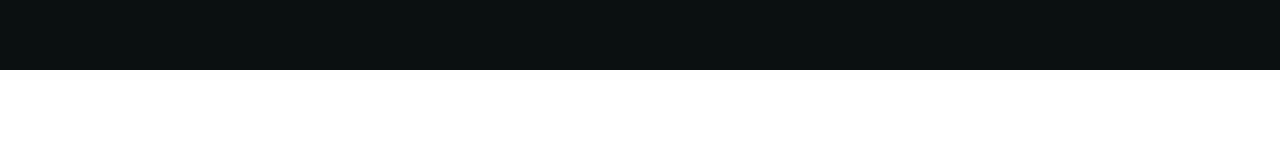
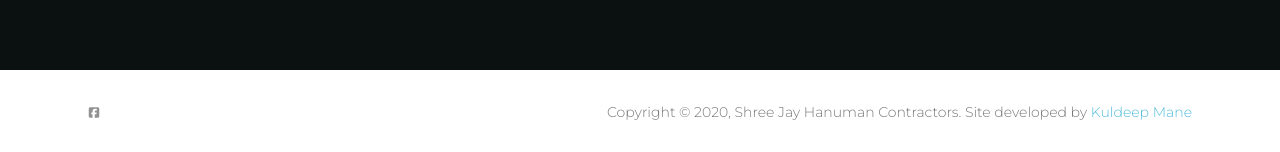
Before and after one commit to ManeKuldeep/shreejayhanumancontractors, an Angular app: page /home in a window 1280 px wide. Shown: the part 3466-3618 px from the top of the page. Before the commit the page ends 3536 px from the top, so only its background shows below. Built offline with nearby package versions, Linux system fonts and the light colour scheme; no server answers; the database is empty.

Commit message:
footer section added

```diff
--- a/src/app/app.component.html
+++ b/src/app/app.component.html
@@ -1,3 +1,3 @@
 <app-navbar></app-navbar>
 <router-outlet></router-outlet>
-<!-- <app-footer *ngIf="removeFooter()"></app-footer> -->
+<app-footer *ngIf="removeFooter()"></app-footer>
--- a/src/app/shared/footer/footer.component.html
+++ b/src/app/shared/footer/footer.component.html
@@ -1,19 +1,19 @@
-<footer class="footer">
+<footer class="footer copyright">
     <div class="container">
         <div class="row">
             <nav class="footer-nav">
                 <ul>
-                    <li title="Follow us on Twitter"><a href="javascript:void(0)"><i class="fa fa-twitter"></i>
-                        <p class="d-lg-none">Twitter</p></a></li>
-                    <li title="Like us on Facebook"><a href="javasccript:void(0)"><i class="fa fa-facebook-square"></i>
+                    <!-- <li title="Follow us on Twitter"><a href="javascript:void(0)"><i class="fa fa-twitter"></i>
+                        <p class="d-lg-none">Twitter</p></a></li> -->
+                    <li title="Like us on Facebook"><a href="https://www.facebook.com/SjhContactors/" target="_blank"><i class="fa fa-facebook-square"></i>
                         <p class="d-lg-none">Facebook</p></a></li>
-                    <li title="Follow us on Instagram"><a href="javascript:void(0)"><i class="fa fa-instagram"></i>
-                        <p class="d-lg-none">Instagram</p></a></li>
+                    <!-- <li title="Follow us on Instagram"><a href="javascript:void(0)"><i class="fa fa-instagram"></i>
+                        <p class="d-lg-none">Instagram</p></a></li> -->
                 </ul>
             </nav>
             <div class="credits ml-auto">
                 <span class="copyright">
-                    © {{test | date: 'yyyy'}}, made with <i class="fa fa-heart heart"></i> by Kuldeep Mane
+                   Copyright © 2020, Shree Jay Hanuman Contractors. Site developed by <a href="https://linkedin.com/in/kuldeep-mane" target="_blank">Kuldeep Mane</a>
                 </span>
             </div>
         </div>
```
Also changed, not shown: src/styles.scss (+8 -0 lines).
